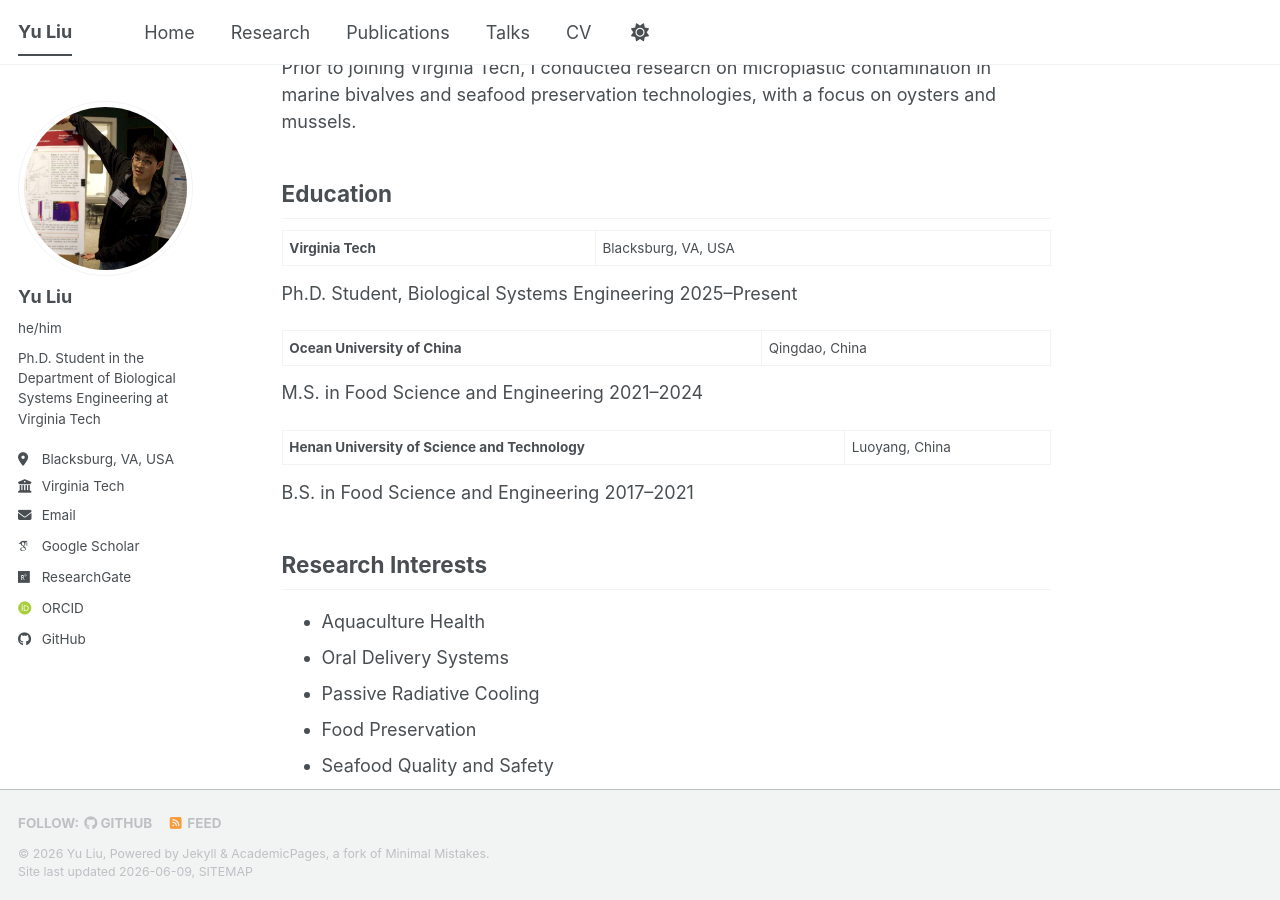
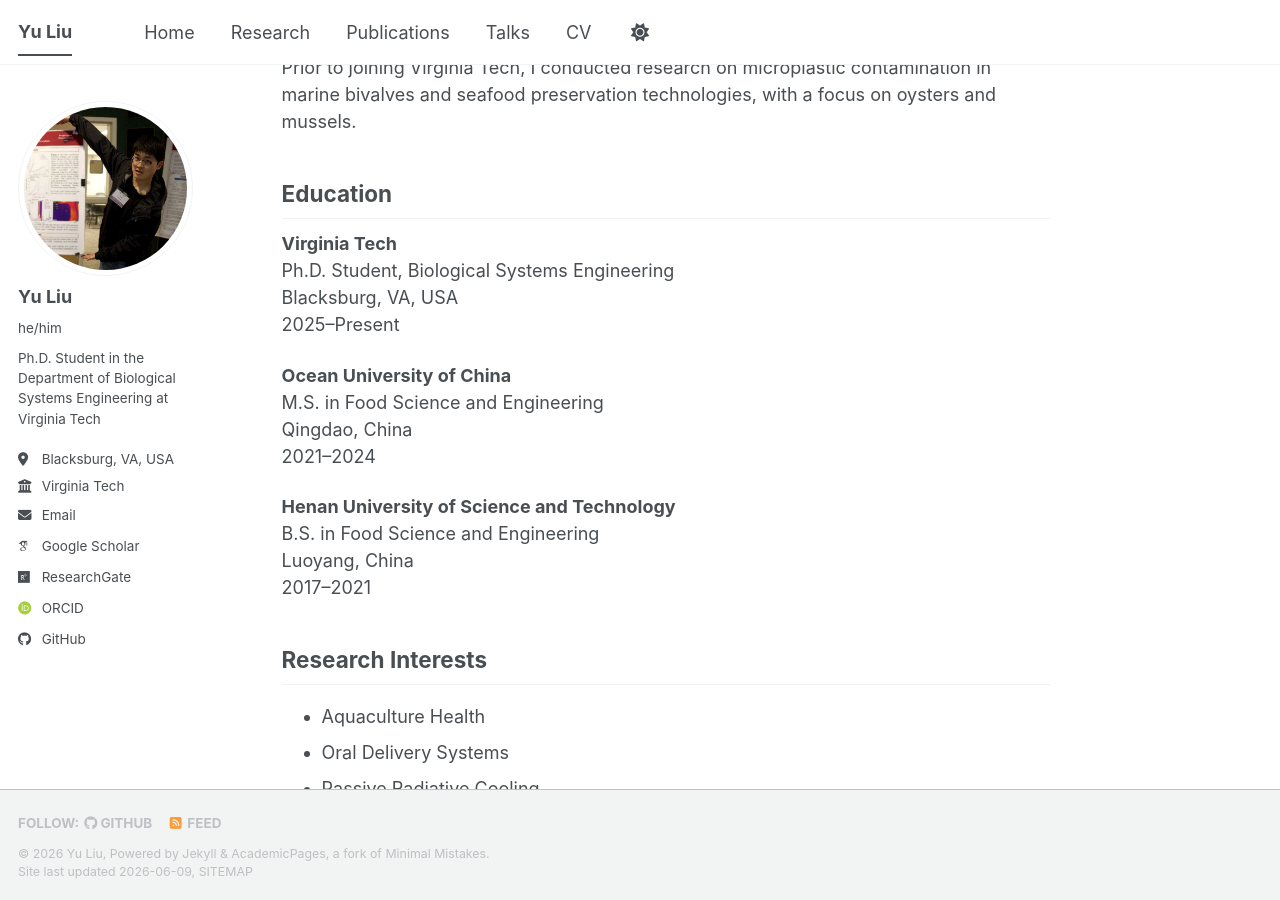
Before and after one commit to yuliu0322/yuliu0322.github.io, a Jekyll site: the page built from _pages/about.md, in a window 1280 px wide and 900 px high, scrolled down 525 px. Built offline with Jekyll 4.4.1, drawn with Linux system fonts in a browser that asks for light colours; some web fonts are replaced; a script bundle is joined from its source files by our own code; library files that are not in the unit come from our copies.

```diff
--- a/_pages/about.md
+++ b/_pages/about.md
@@ -18,19 +18,19 @@ Prior to joining Virginia Tech, I conducted research on microplastic contaminati
 
 ## Education
 
-**Virginia Tech** | Blacksburg, VA, USA
-
+**Virginia Tech**
 Ph.D. Student, Biological Systems Engineering
+Blacksburg, VA, USA
 2025–Present
 
-**Ocean University of China** | Qingdao, China
-
+**Ocean University of China**
 M.S. in Food Science and Engineering
+Qingdao, China
 2021–2024
 
-**Henan University of Science and Technology** | Luoyang, China
-
+**Henan University of Science and Technology**
 B.S. in Food Science and Engineering
+Luoyang, China
 2017–2021
 
 ## Research Interests
```
